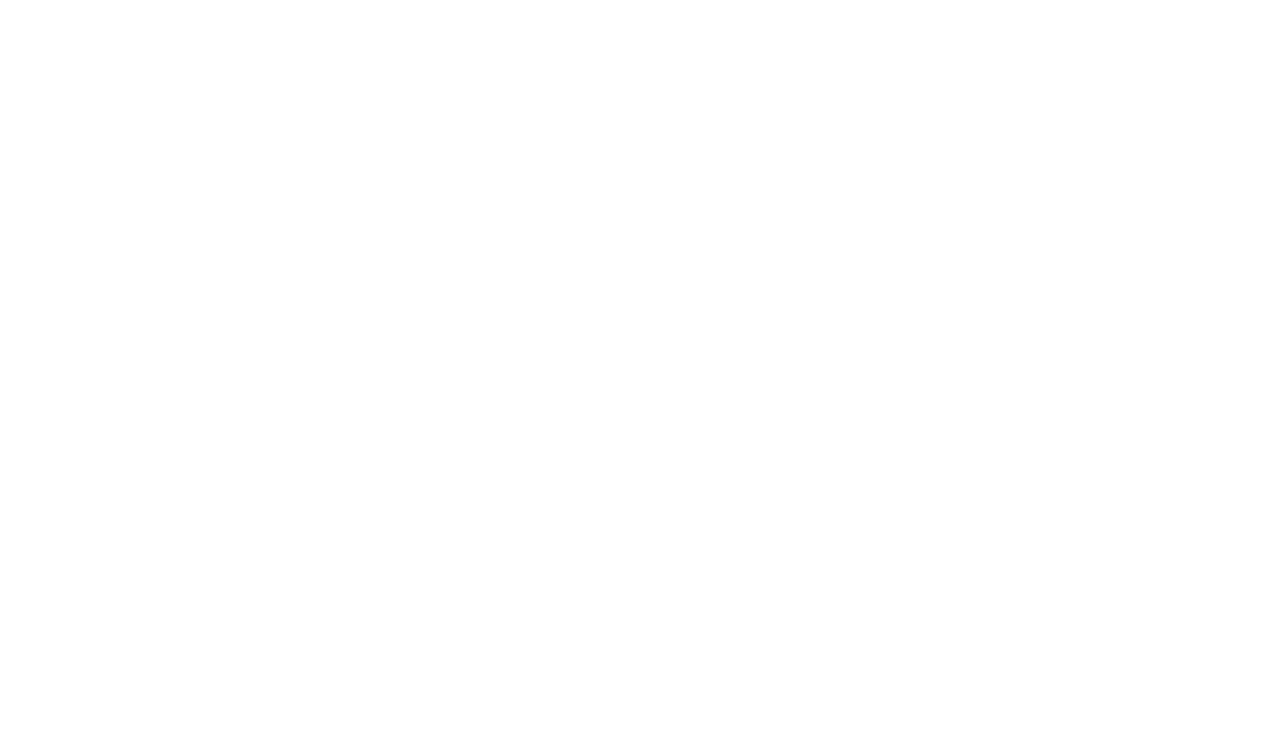
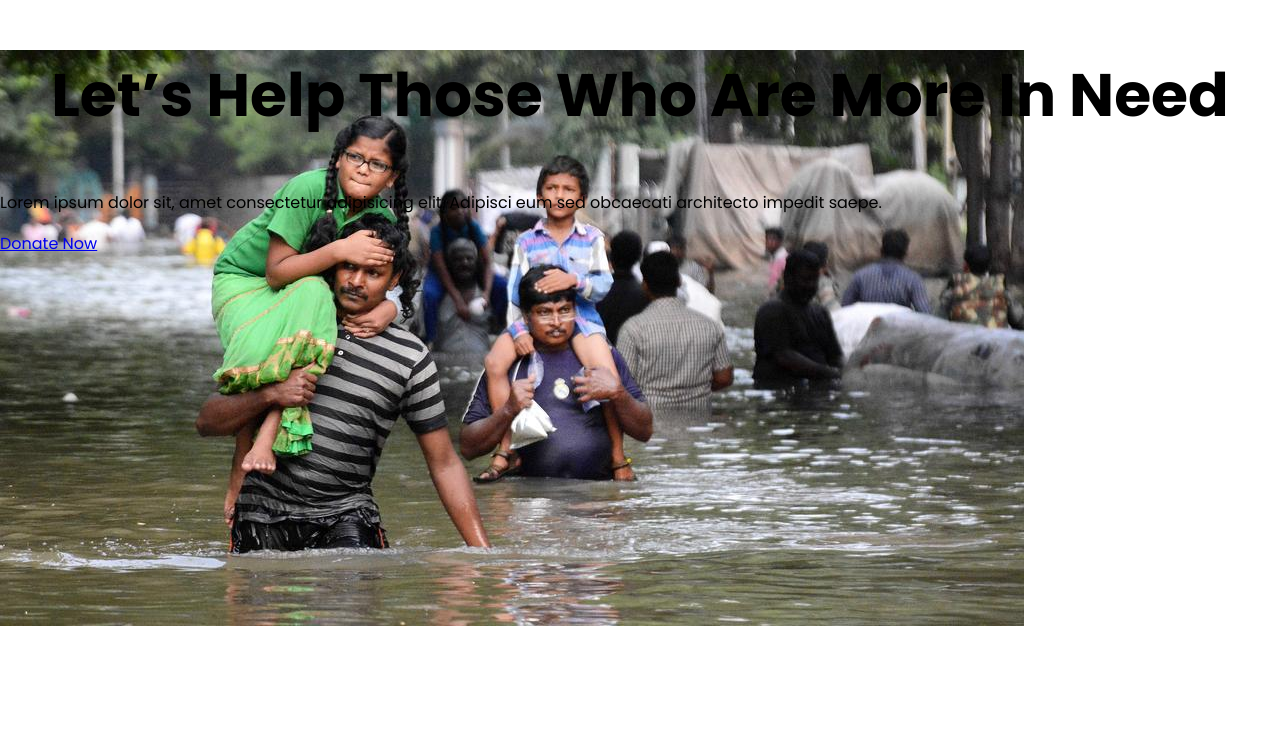
Before and after one commit to mdsulaiman189/donate-assignment-1, a plain HTML site: page index.html in a window 1280 px wide. Drawn offline with Linux system fonts and the light colour scheme.

Commit message:
css modified

```diff
--- a/css/style.css
+++ b/css/style.css
@@ -0,0 +1,17 @@
+body{
+    margin: 0 auto;
+    font-family: 'Inter', sans-serif;
+font-family: 'Poppins', sans-serif;
+}
+.bg-img{
+    background-image: url(../img/donation4.jpg);
+    background-repeat: no-repeat;
+    width: 100%;
+    height:700px;
+
+}
+h1{
+    font-size: 60px;
+    font-weight: 700;
+    text-align: center;
+}
--- a/index.html
+++ b/index.html
@@ -5,9 +5,21 @@
     <meta http-equiv="X-UA-Compatible" content="IE=edge">
     <meta name="viewport" content="width=device-width, initial-scale=1.0">
     <title>First Assignment</title>
+    <!-- FONT FAMILY  -->
+    <link rel="preconnect" href="https://fonts.googleapis.com">
+<link rel="preconnect" href="https://fonts.gstatic.com" crossorigin>
+<link href="https://fonts.googleapis.com/css2?family=Inter:wght@400;600;700;800&family=Poppins:wght@400;500;600;700;800;900&display=swap" rel="stylesheet">
     <link rel="stylesheet" href="css/style.css">
 </head>
 <body>
-
+    <!-- SECTION 1 -->
+    <section class="bg-img">
+        <div class="first-section">
+            <h1>Let’s Help Those Who Are More In Need</h1>
+            <p>Lorem ipsum dolor sit, amet consectetur adipisicing elit. Adipisci eum
+                 sed obcaecati architecto impedit saepe.</p>
+            <a href="www.google.com">Donate Now</a>
+        </div>
+    </section>
 </body>
 </html>
```
Also changed, not shown: icon/Frame-1.png (added), icon/blood.svg (added), icon/bus.svg (added), icon/clothes.svg (added), icon/food.png (added), icon/icon11.svg (added), icon/icon13.svg (added), icon/icon4.svg (added), icon/icon5.svg (added), icon/icon6.svg (added), icon/icon7.svg (added), icon/icon8.svg (added), icon/icon9.svg (added), icon/medicine.svg (added), 3 more files.
